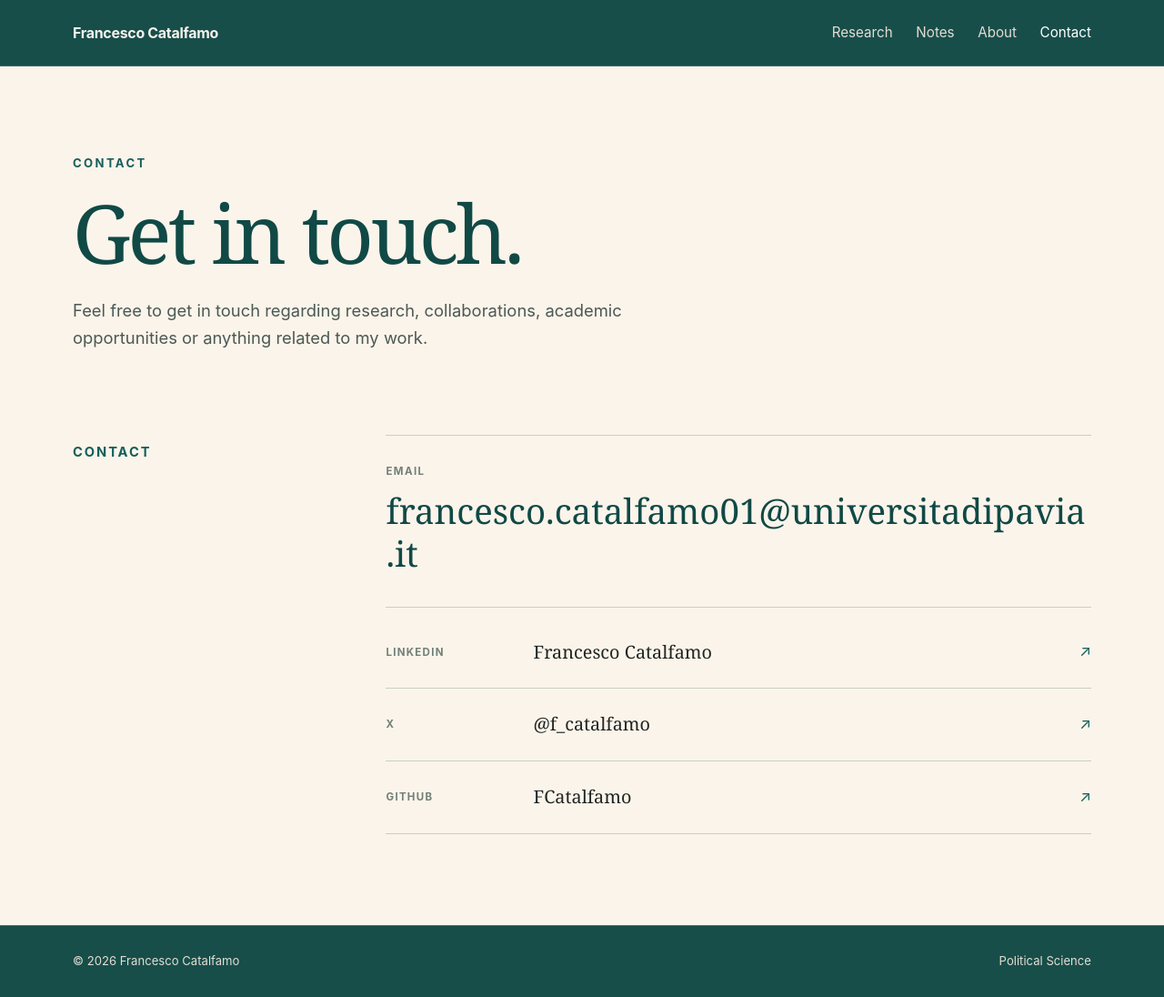
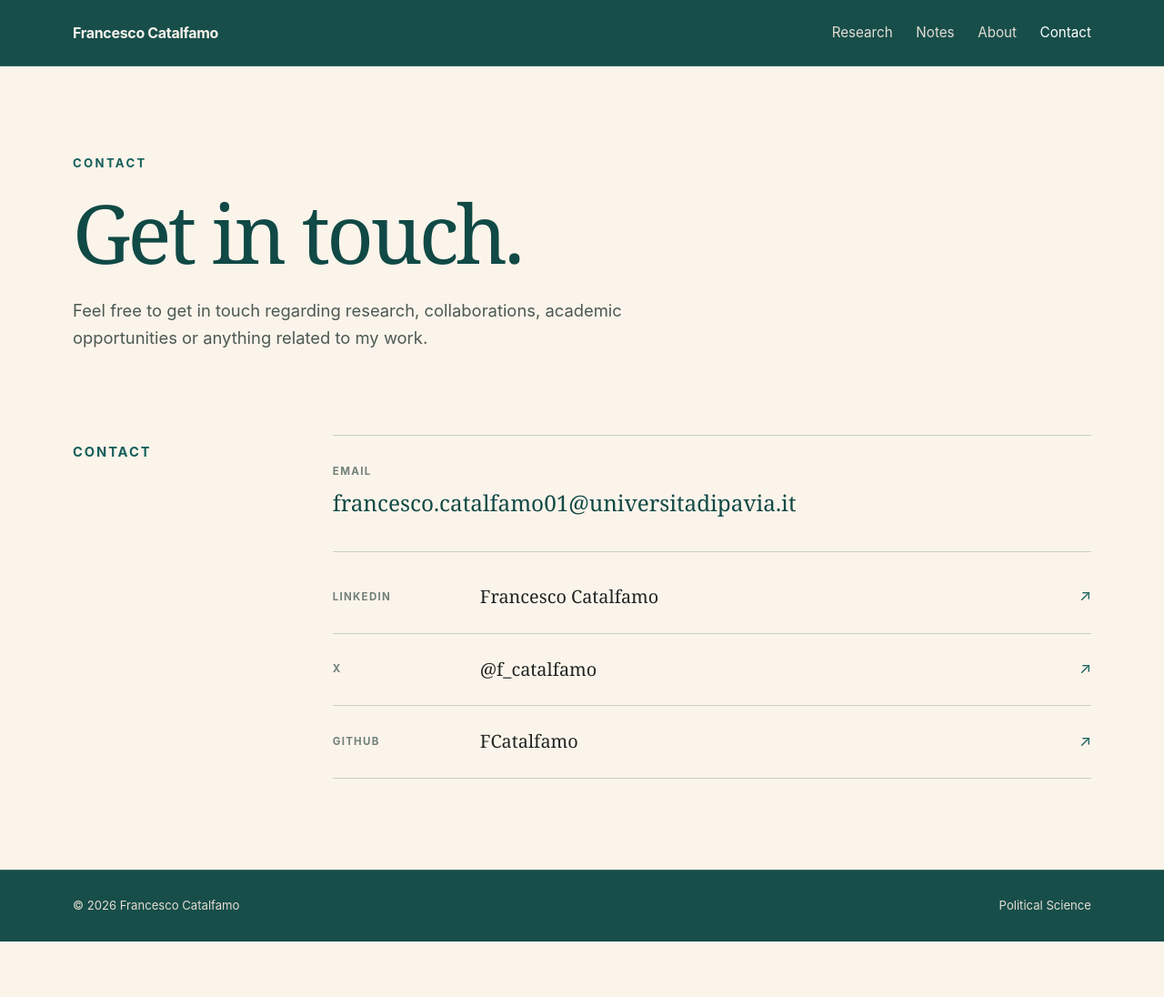
Before and after one commit to FCatalfamo/FCatalfamo.github.io, a Jekyll site: the page built from contact/index.html, in a window 1280 px wide and 1096 px high. Shown: the whole window at 91% size. Built offline with Jekyll 4.4.1, drawn with Linux system fonts in a browser that asks for light colours.

Commit message:
Update index.html

```diff
--- a/contact/index.html
+++ b/contact/index.html
@@ -264,9 +264,9 @@ title: Contact
 
             display: grid;
 
-            grid-template-columns: 0.52fr 1.48fr;
+            grid-template-columns: 0.42fr 1.58fr;
 
-            gap: 72px;
+            gap: 64px;
 
             align-items: start;
 
@@ -338,15 +338,15 @@ title: Contact
                 "Times New Roman",
                 serif;
 
-            font-size: clamp(1.6rem, 3vw, 2.6rem);
+            font-size: clamp(1.15rem, 1.9vw, 1.75rem);
 
-            line-height: 1.2;
+            line-height: 1.25;
 
             color: var(--petrol-dark);
 
             transition: color 0.18s ease;
 
-            overflow-wrap: anywhere;
+            white-space: nowrap;
 
         }
 
@@ -508,6 +508,15 @@ title: Contact
 
             }
 
+
+            .email-link {
+
+                white-space: normal;
+
+                overflow-wrap: anywhere;
+
+            }
+
         }
 
 
@@ -581,6 +590,13 @@ title: Contact
 
             }
 
+
+            .email-link {
+
+                font-size: 1.05rem;
+
+            }
+
         }
 
 
@@ -707,7 +714,6 @@ title: Contact
 
 
                     <!-- EMAIL -->
-
 
                     <div class="email-block">
 
@@ -731,7 +737,6 @@ title: Contact
 
 
                     <!-- SOCIALS -->
-
 
                     <div class="social-list">
 
```
Also changed, not shown: other parts of contact/index.html (+4 -16 lines).
